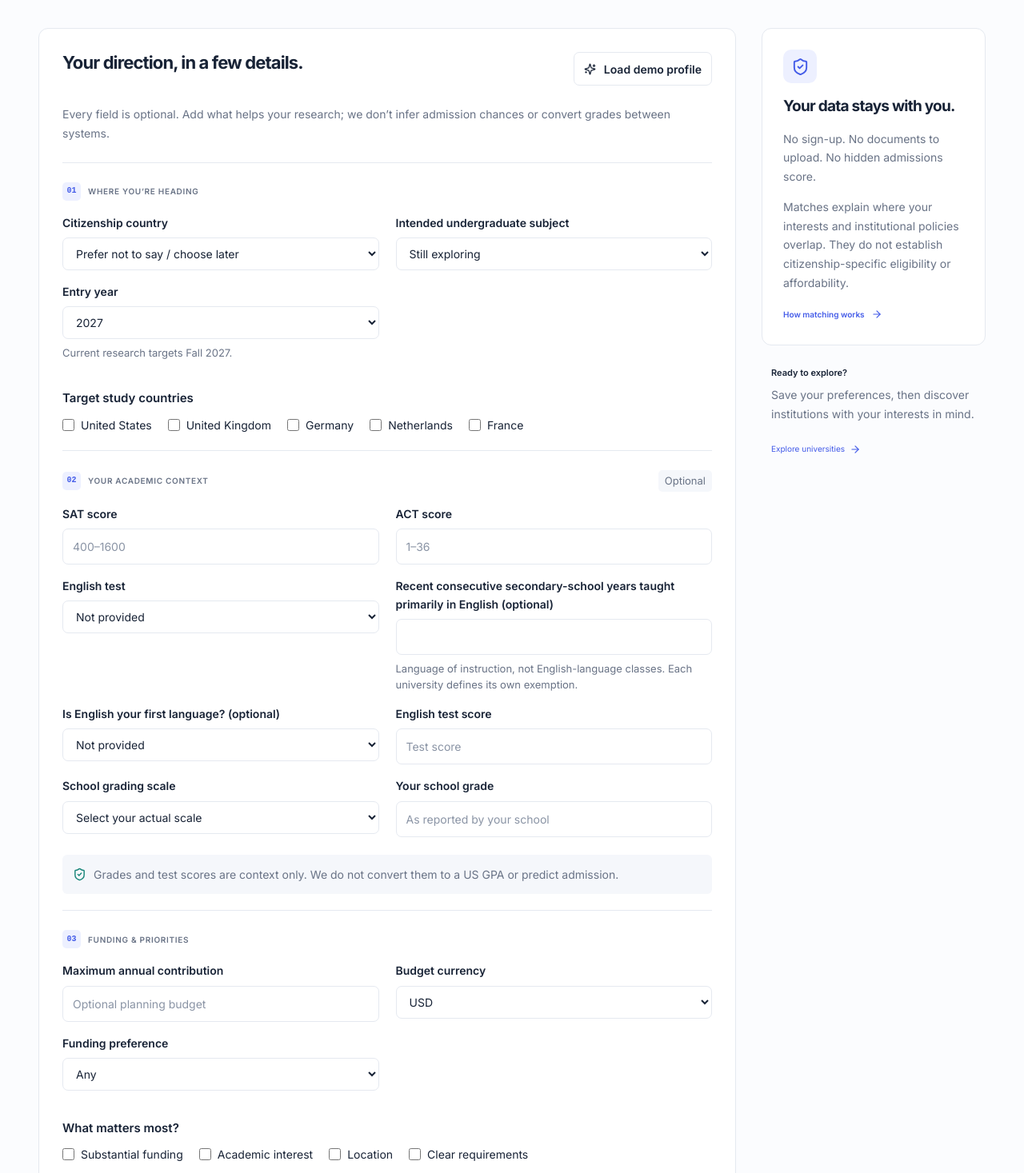
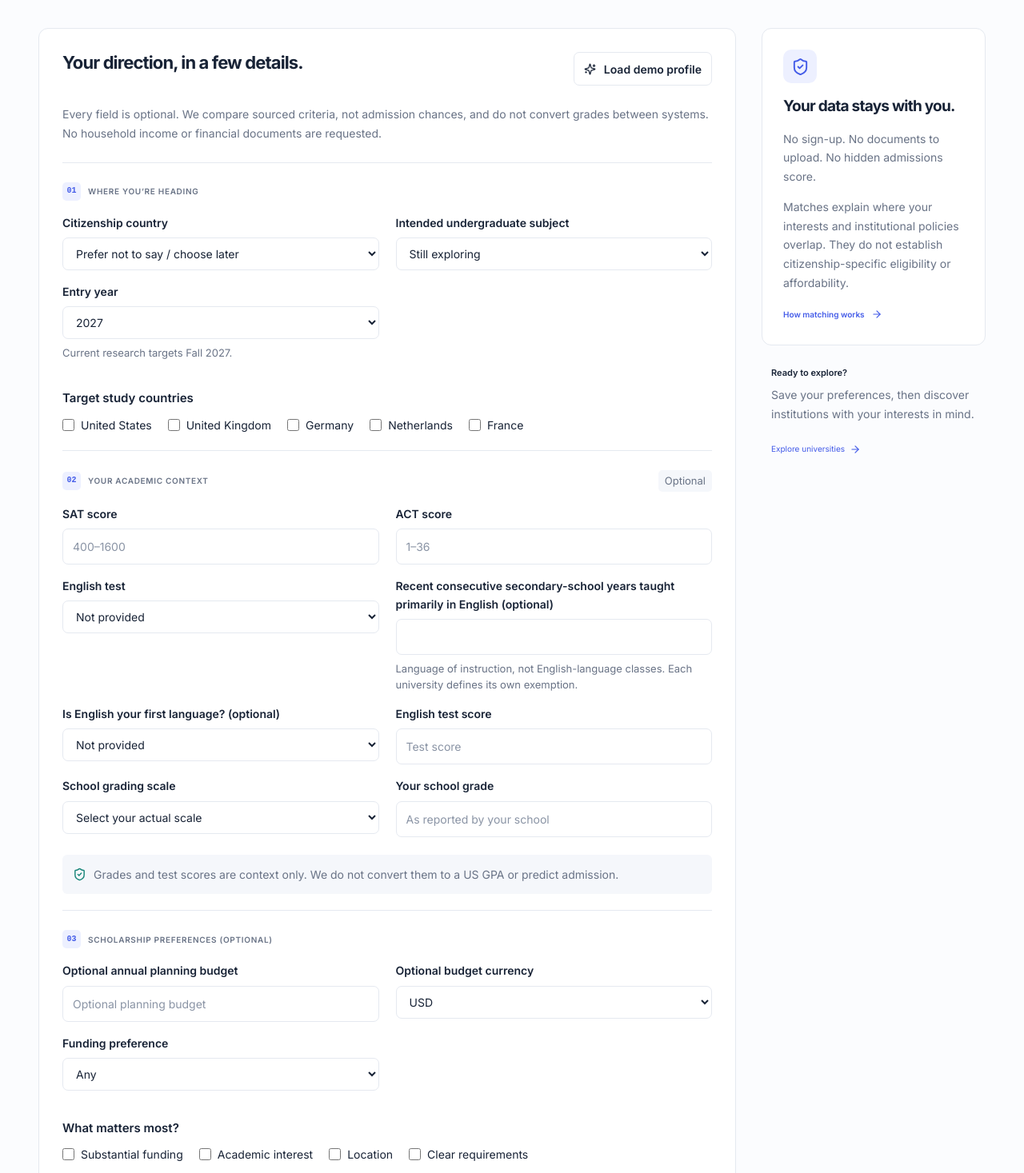
Before and after one commit to aiaryskaliden/Aidmap, a Next.js app: page /profile in a window 1280 px wide. Shown: the part 283-1750 px from the top of the page at 80% size. Built offline with nearby package versions, Linux system fonts and the light colour scheme.

Commit message:
feat: integrate fit navigation and institution-first scholarship explanations

```diff
--- a/components/workspace/profile.tsx
+++ b/components/workspace/profile.tsx
@@ -131,8 +131,7 @@ function PreferencesForm() {
         </div>
       )}
       <p className="muted">
-        Every field is optional. Add what helps your research; we don’t infer
-        admission chances or convert grades between systems.
+        Every field is optional. We compare sourced criteria, not admission chances, and do not convert grades between systems. No household income or financial documents are requested.
       </p>
       <div className="form-section-label">
         <span>01</span> WHERE YOU’RE HEADING
@@ -362,11 +361,11 @@ function PreferencesForm() {
         </p>
       </div>
       <div className="form-section-label">
-        <span>03</span> FUNDING & PRIORITIES
+        <span>03</span> SCHOLARSHIP PREFERENCES (OPTIONAL)
       </div>
       <div className="form-grid">
         <label className="field-label">
-          Maximum annual contribution
+          Optional annual planning budget
           <input
             type="number"
             min="0"
@@ -377,7 +376,7 @@ function PreferencesForm() {
           />
         </label>
         <label className="field-label">
-          Budget currency
+          Optional budget currency
           <select
             value={profile.currency}
             onChange={(e) => {
```
